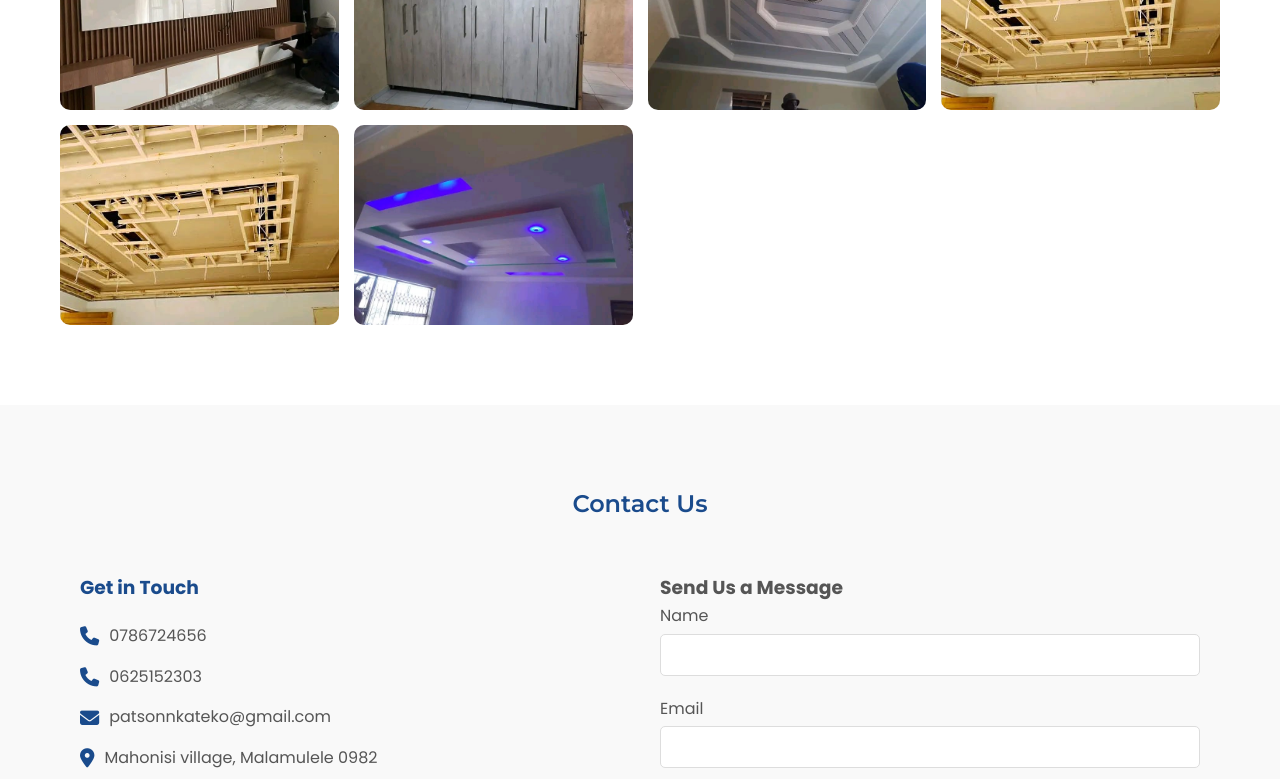
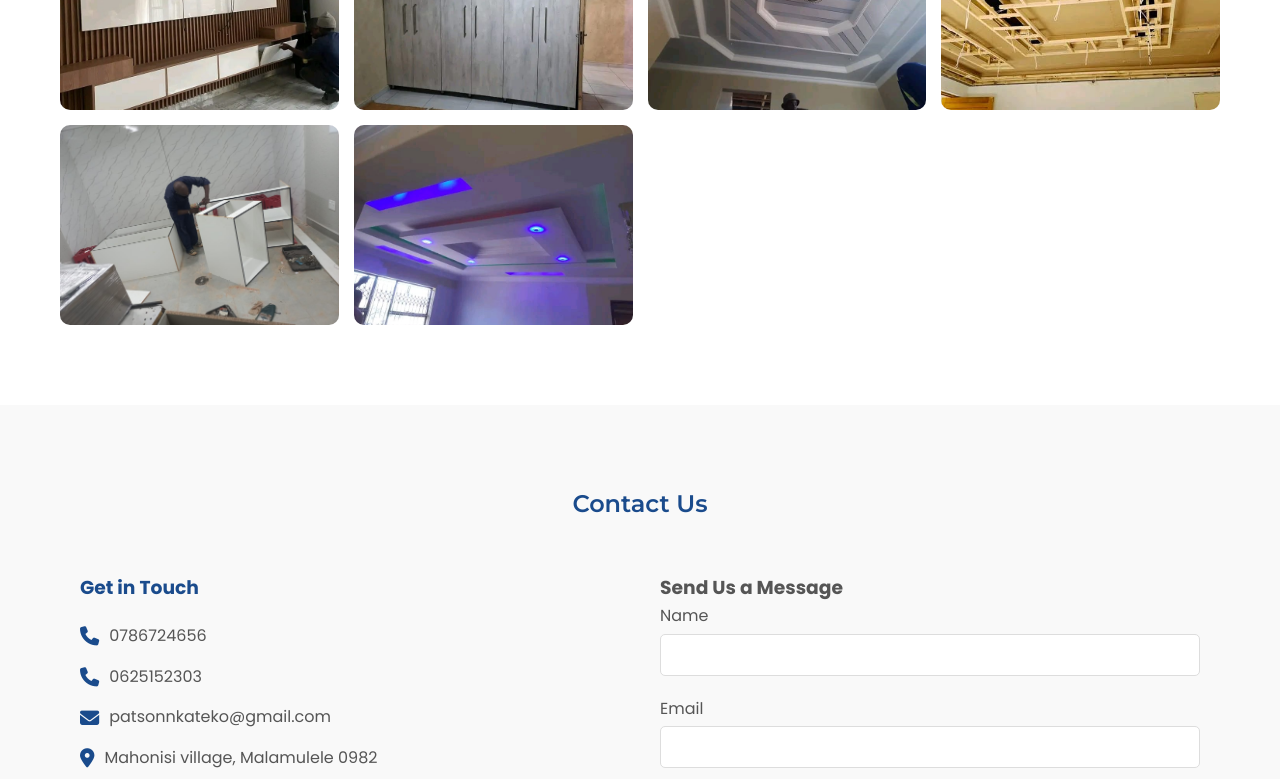
Before and after one commit to ValoyItech/mashankhura, a plain HTML site: page index.html in a window 1280 px wide. Shown: the part 3360-4139 px from the top of the page. Drawn offline with Linux system fonts and the light colour scheme.

Commit message:
Update index.html

```diff
--- a/index.html
+++ b/index.html
@@ -169,7 +169,7 @@
                     <img src="images/ceiling4.jpg" alt="Carpentry Project">
                 </div>
                 <div class="gallery-item" data-category="carpentry">
-                    <img src="images/ceiling4.jpg" alt="Cabinet Project">
+                    <img src="images/cap6.jpg" alt="Cabinet Project">
                 </div>
                 <div class="gallery-item" data-category="painting">
                     <img src="images/ceiling5.jpg" alt="Painting Project">
```
Lines whose indentation alone changed are shown as unchanged.
